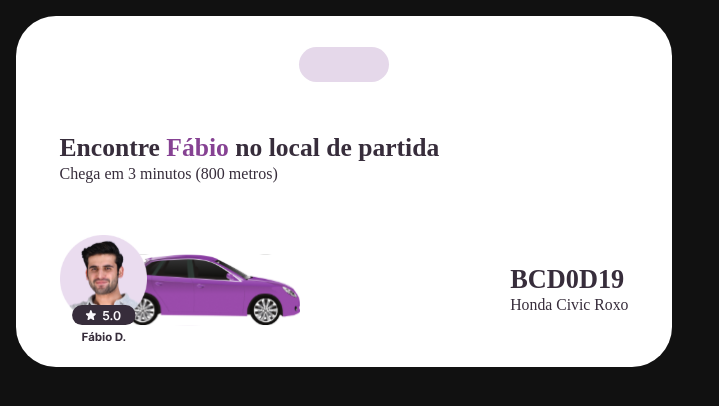
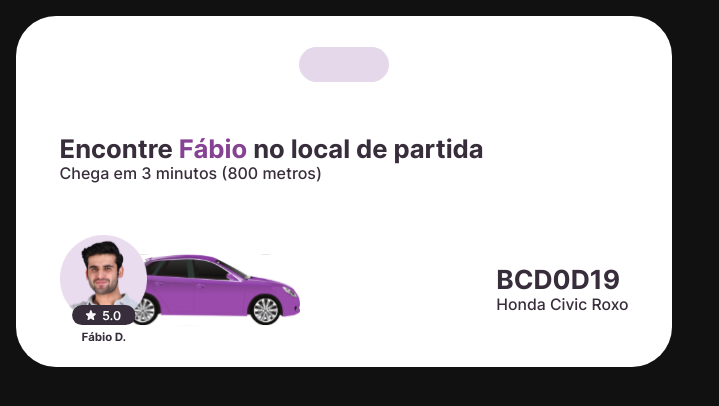
Before and after one commit to TrabalhosAcademicos358/PW2-Atividade_01, a JavaScript app: page / in a window 1280 px wide. Shown: the top 406 px of the page, without its empty margins (0-719 px from the left). Built offline with nearby package versions, Linux system fonts and the light colour scheme; the HTML template or start-up script is replaced by a standard one.

Commit message:
Adicionando fonte

```diff
--- a/src/index.css
+++ b/src/index.css
@@ -1,6 +1,11 @@
 :root {
   --color-primary: #372D3B;
   --color-tertiary: #864293;
+}
+
+@font-face {
+  font-family: Inter;
+  src: url(./fonts/Inter-Variable.ttf) format("truetype");
 }
 
 * {
@@ -12,6 +17,10 @@
 
 html {
   font-size: 6.5%;
+}
+
+body {
+  font-family: Inter, sans-serif;
 }
 
 @media (min-width: 2560px) {
```
Also changed, not shown: src/fonts/Inter-Variable.ttf (added).
